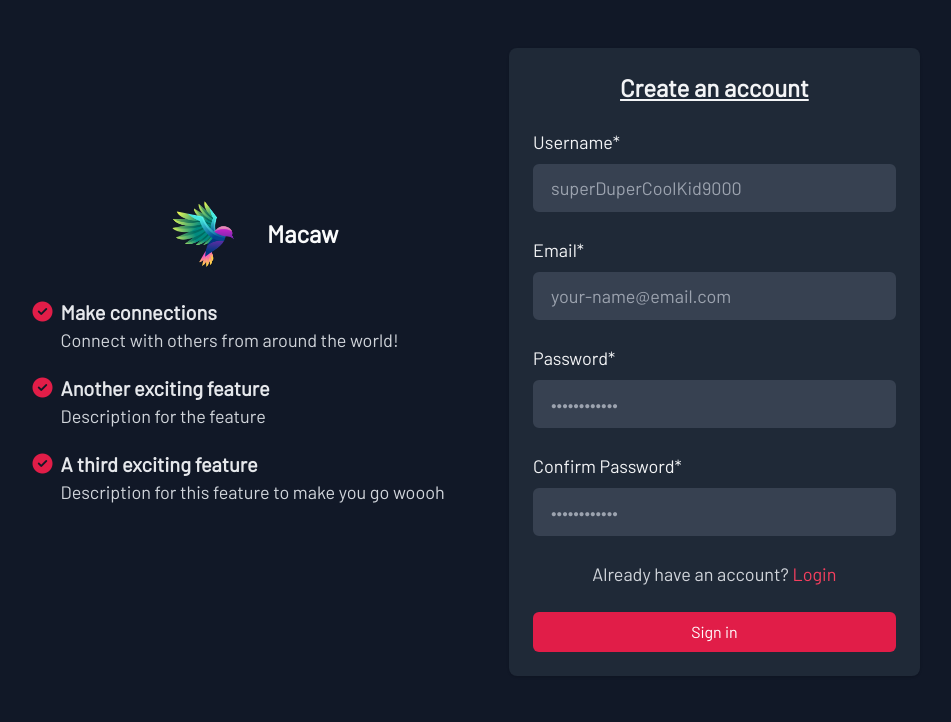
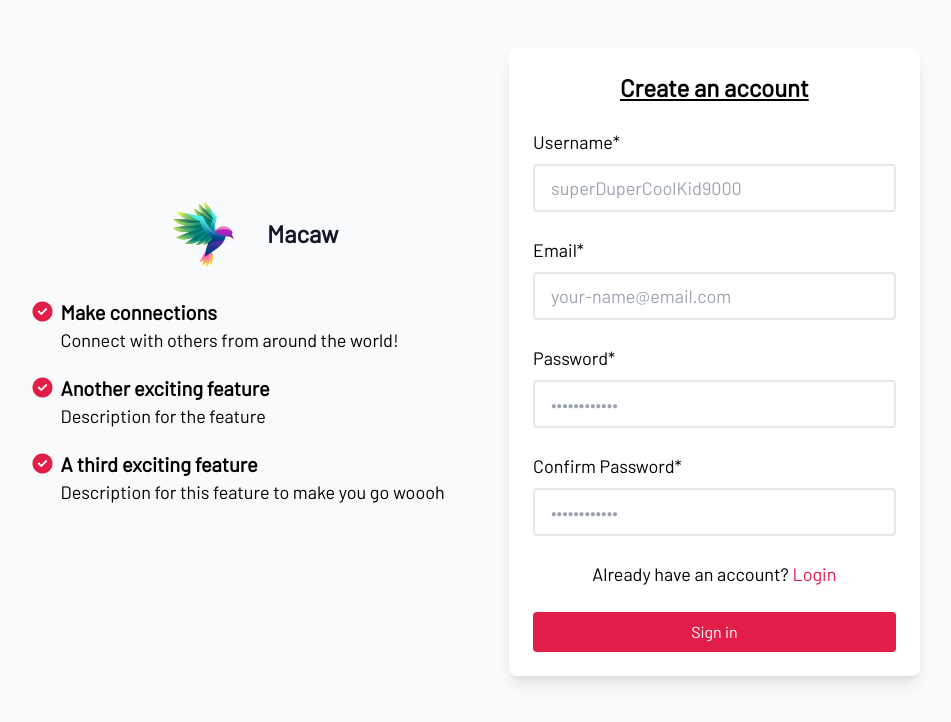
Before and after one commit to brajpatel/messaging-app, a React (Vite) app: page /sign-up in a window 1280 px wide. Shown: the top 722 px of the page, without its empty margins (184-1135 px from the left). Built offline with nearby package versions, Linux system fonts and the light colour scheme.

Commit message:
Reduce rounded amount

```diff
--- a/src/App.jsx
+++ b/src/App.jsx
@@ -17,7 +17,7 @@ function App() {
       setTheme('dark');
     }
     else {
-      setTheme('dark');
+      setTheme('light');
     }
   }, [])
 
--- a/src/components/Login.jsx
+++ b/src/components/Login.jsx
@@ -17,19 +17,19 @@ function Login() {
                     <form className="space-y-4 md:space-y-6" action="#">
                         <div>
                             <label className="text-lg dark:text-gray-100" htmlFor="email">Email</label>
-                            <input className='bg-white dark:bg-gray-700 block text-lg text-black dark:text-gray-100 w-full px-4 py-2 mt-2 border-2 border-gray-200 dark:border-gray-700 focus:outline-none focus:border-rose-500 dark:focus:border-gray-400 rounded-md' type="email" name="email" id="email" placeholder="your-name@email.com" required/>
+                            <input className='bg-white dark:bg-gray-700 block text-lg text-black dark:text-gray-100 w-full px-4 py-2 mt-2 border-2 border-gray-200 dark:border-gray-700 focus:outline-none focus:border-rose-500 dark:focus:border-gray-400 rounded' type="email" name="email" id="email" placeholder="your-name@email.com" required/>
                         </div>
 
                         <div>
                             <label className="text-lg dark:text-gray-100" htmlFor="password">Password</label>
-                            <input className='bg-white dark:bg-gray-700 block text-lg text-black dark:text-gray-100 w-full px-4 py-2 mt-2 border-2 border-gray-200 dark:border-gray-700 focus:outline-none focus:border-rose-500 dark:focus:border-gray-400 rounded-md' type="password" name="password" id="password" placeholder="••••••••••••" required/>
+                            <input className='bg-white dark:bg-gray-700 block text-lg text-black dark:text-gray-100 w-full px-4 py-2 mt-2 border-2 border-gray-200 dark:border-gray-700 focus:outline-none focus:border-rose-500 dark:focus:border-gray-400 rounded' type="password" name="password" id="password" placeholder="••••••••••••" required/>
                         </div>
 
                         <p className="text-lg dark:text-gray-300 text-center">
                             Don't have an account yet? <Link to="/sign-up" className="text-rose-600 dark:text-rose-500 hover:underline">Sign up</Link>
                         </p>
 
-                        <button className="bg-rose-600 hover:bg-rose-500 dark:hover:bg-rose-700 text-white w-full py-2 rounded-md" type="submit">Sign in</button>
+                        <button className="bg-rose-600 hover:bg-rose-500 dark:hover:bg-rose-700 text-white w-full py-2 rounded" type="submit">Sign in</button>
                     </form>
                 </div>
             </div>
--- a/src/components/SearchPage.jsx
+++ b/src/components/SearchPage.jsx
@@ -14,7 +14,7 @@ function SearchPage() {
         </div>
 
         <div className='w-1/2 flex justify-center items-center py-4'>
-            <input className='bg-white dark:bg-gray-700 text-lg text-black dark:text-gray-100 w-full px-4 py-2 mt-2 border-2 border-gray-200 dark:border-gray-700 focus:outline-none focus:border-rose-500 dark:focus:border-rose-500 rounded-md' placeholder="Search by username"/>
+            <input className='bg-white dark:bg-gray-700 text-lg text-black dark:text-gray-100 w-full px-4 py-2 mt-2 border-2 border-gray-200 dark:border-gray-700 focus:outline-none focus:border-rose-500 dark:focus:border-rose-500 rounded' placeholder="Search by username"/>
         </div>
     </div>
     )
--- a/src/components/SignUp.jsx
+++ b/src/components/SignUp.jsx
@@ -45,29 +45,29 @@ function SignUp() {
                     <form className="space-y-4 md:space-y-6" action="#">
                         <div>
                             <label className="text-lg dark:text-gray-100" htmlFor="username">Username*</label>
-                            <input className='bg-white dark:bg-gray-700 block text-lg text-black dark:text-gray-100 w-full px-4 py-2 mt-2 border-2 border-gray-200 dark:border-gray-700 focus:outline-none focus:border-rose-500 dark:focus:border-gray-400 rounded-md' type="text" name="username" id="username" placeholder="superDuperCoolKid9000" required/>
+                            <input className='bg-white dark:bg-gray-700 block text-lg text-black dark:text-gray-100 w-full px-4 py-2 mt-2 border-2 border-gray-200 dark:border-gray-700 focus:outline-none focus:border-rose-500 dark:focus:border-gray-400 rounded' type="text" name="username" id="username" placeholder="superDuperCoolKid9000" required/>
                         </div>
 
                         <div>
                             <label className="text-lg dark:text-gray-100" htmlFor="email">Email*</label>
-                            <input className='bg-white dark:bg-gray-700 block text-lg text-black dark:text-gray-100 w-full px-4 py-2 mt-2 border-2 border-gray-200 dark:border-gray-700 focus:outline-none focus:border-rose-500 dark:focus:border-gray-400 rounded-md' type="email" name="email" id="email" placeholder="your-name@email.com" required/>
+                            <input className='bg-white dark:bg-gray-700 block text-lg text-black dark:text-gray-100 w-full px-4 py-2 mt-2 border-2 border-gray-200 dark:border-gray-700 focus:outline-none focus:border-rose-500 dark:focus:border-gray-400 rounded' type="email" name="email" id="email" placeholder="your-name@email.com" required/>
                         </div>
 
                         <div>
                             <label className="text-lg dark:text-gray-100" htmlFor="password">Password*</label>
-                            <input className='bg-white dark:bg-gray-700 block text-lg text-black dark:text-gray-100 w-full px-4 py-2 mt-2 border-2 border-gray-200 dark:border-gray-700 focus:outline-none focus:border-rose-500 dark:focus:border-gray-400 rounded-md' type="password" name="password" id="password" placeholder="••••••••••••" required/>
+                            <input className='bg-white dark:bg-gray-700 block text-lg text-black dark:text-gray-100 w-full px-4 py-2 mt-2 border-2 border-gray-200 dark:border-gray-700 focus:outline-none focus:border-rose-500 dark:focus:border-gray-400 rounded' type="password" name="password" id="password" placeholder="••••••••••••" required/>
                         </div>
 
                         <div>
                             <label className="text-lg dark:text-gray-100" htmlFor="confirm_password">Confirm Password*</label>
-                            <input className='bg-white dark:bg-gray-700 block text-lg text-black dark:text-gray-100 w-full px-4 py-2 mt-2 border-2 border-gray-200 dark:border-gray-700 focus:outline-none focus:border-rose-500 dark:focus:border-gray-400 rounded-md' type="password" name="confirm_password" id="confirm_password" placeholder="••••••••••••" required/>
+                            <input className='bg-white dark:bg-gray-700 block text-lg text-black dark:text-gray-100 w-full px-4 py-2 mt-2 border-2 border-gray-200 dark:border-gray-700 focus:outline-none focus:border-rose-500 dark:focus:border-gray-400 rounded' type="password" name="confirm_password" id="confirm_password" placeholder="••••••••••••" required/>
                         </div>
 
                         <p className="text-lg dark:text-gray-300 text-center">
                             Already have an account? <Link to="/login" className="text-rose-600 dark:text-rose-500 hover:underline">Login</Link>
                         </p>
 
-                        <button className="bg-rose-600 hover:bg-rose-500 dark:hover:bg-rose-700 text-white w-full py-2 rounded-md" type="submit">Sign in</button>
+                        <button className="bg-rose-600 hover:bg-rose-500 dark:hover:bg-rose-700 text-white w-full py-2 rounded" type="submit">Sign in</button>
                     </form>
                 </div>
             </div>
```
